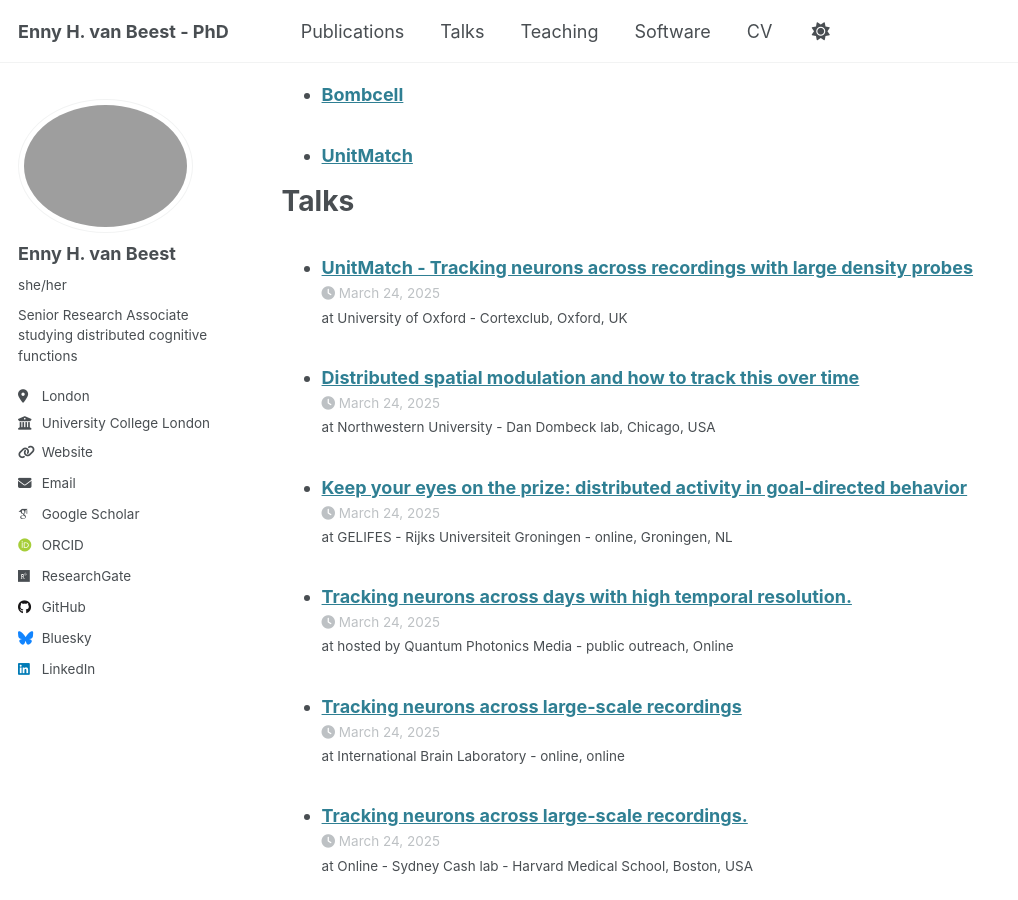
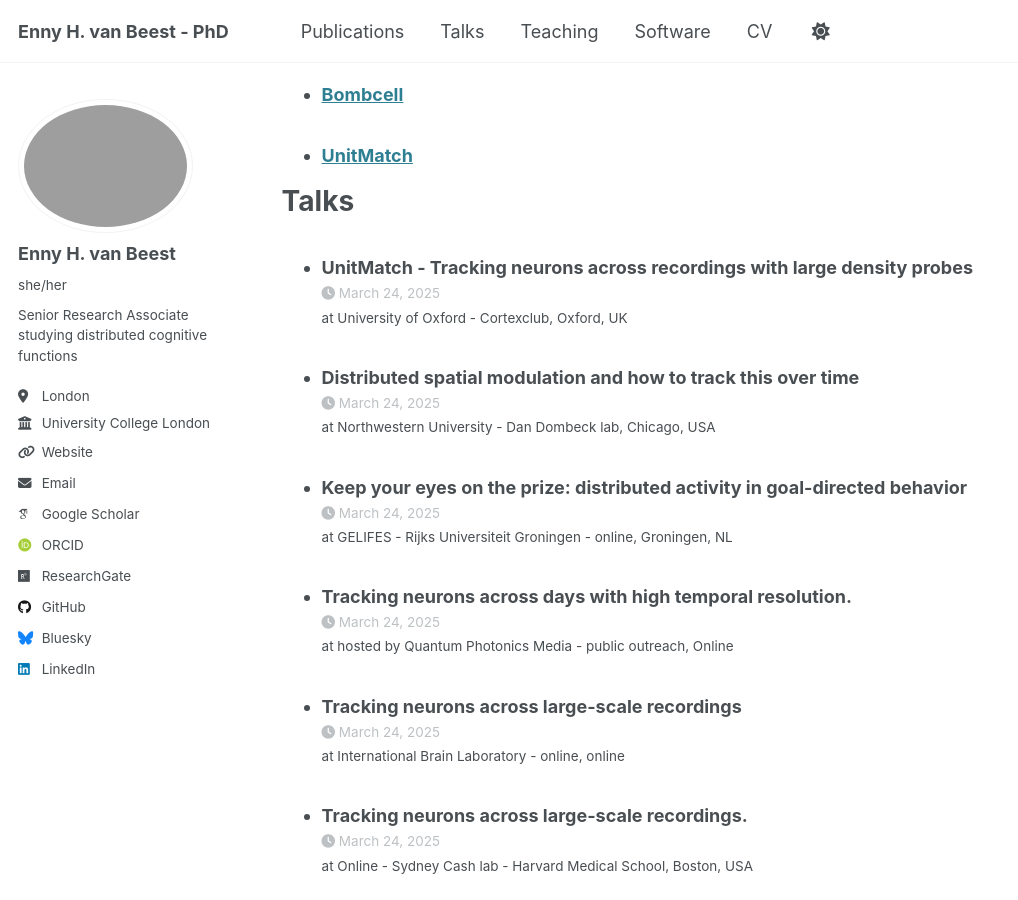
Before and after one commit to EnnyvanBeest/EnnyvanBeest.github.io, a Jekyll site: the page built from _pages/cv.md, in a window 1280 px wide and 900 px high, scrolled down 2598 px. Shown: the whole window, without its empty margins (0-1018 px from the left). Built offline with Jekyll 4.4.1, drawn with Linux system fonts in a browser that asks for light colours; some web fonts are replaced.

Commit message:
Same for CV

```diff
--- a/_includes/archive-single-talk-cv.html
+++ b/_includes/archive-single-talk-cv.html
@@ -27,14 +27,14 @@
       </div>
     {% endif %}
     <h3 class="archive__item-title" itemprop="headline">
-      {% if post.link %}
-        <a href="{{ post.link }}">{{ title }}</a> <a href="{{ base_path }}{{ post.url }}" rel="permalink"><i class="fa fa-link" aria-hidden="true" title="permalink"></i><span class="sr-only">Permalink</span></a>
-      {% else %}
-        <a href="{{ base_path }}{{ post.url }}" rel="permalink">{{ title }}</a>
-      {% endif %}
+      {{ title }}
     </h3>
-    {% if post.date %}<p class="page__meta"><i class="fa fa-clock" aria-hidden="true"></i> {{ post.date | date: '%B %d, %Y' }}</p>{% endif %}
-    {% if post.venue%}<p class="archive__item-excerpt" itemprop="description">{{post.type}} at {{ post.venue }},  {{post.location}}</p>{% endif %}
+    {% if post.date %}
+      <p class="page__meta"><i class="fa fa-clock" aria-hidden="true"></i> {{ post.date | date: '%B %d, %Y' }}</p>
+    {% endif %}
+    {% if post.venue %}
+      <p class="archive__item-excerpt" itemprop="description">{{ post.type }} at {{ post.venue }}, {{ post.location }}</p>
+    {% endif %}
     </li>
   </article>
 </div>
```
